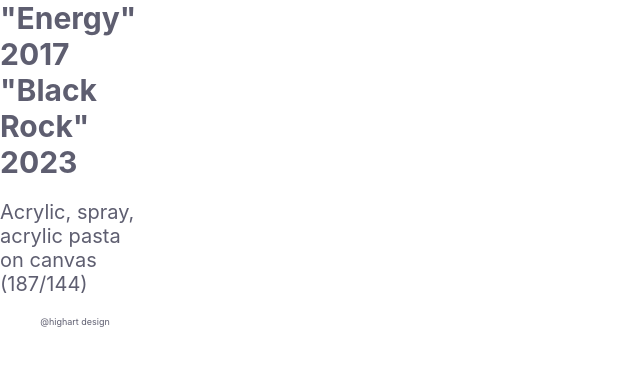
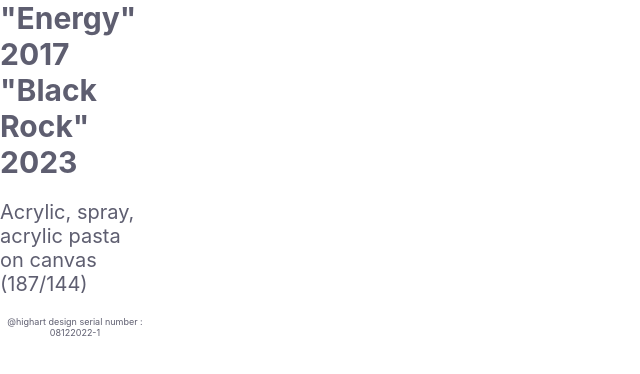
Before and after one commit to teva-redpill/high_art, a React (Create React App) app: page /art/1 in a window 1280 px wide. Shown: the top 374 px of the page, without its empty margins (0-640 px from the left). Built offline with nearby package versions, Linux system fonts and the light colour scheme.

Commit message:
build: add serials

```diff
--- a/src/components/serials/index.js
+++ b/src/components/serials/index.js
@@ -24,6 +24,7 @@ const Serials = props => {
         </Card.Text>
         <Card.Text style={{justifyContent:'left', marginLeft:'0px', fontSize:'9px', color:'rgba(25, 25, 51, 0.7)', width:'150px', textAlign:'center' }}>
         @highart design
+        serial number : 08122022-1
         </Card.Text>
       </Card.Body>
     </Card>
@@ -43,6 +44,7 @@ const Serials = props => {
           </Card.Text>
           <Card.Text style={{justifyContent:'left', marginLeft:'0px', fontSize:'9px', color:'rgba(25, 25, 51, 0.7)', width:'150px', textAlign:'center' }}>
           @highart design
+          serial number : 08122022-2
           </Card.Text>
         </Card.Body>
       </Card>
```
